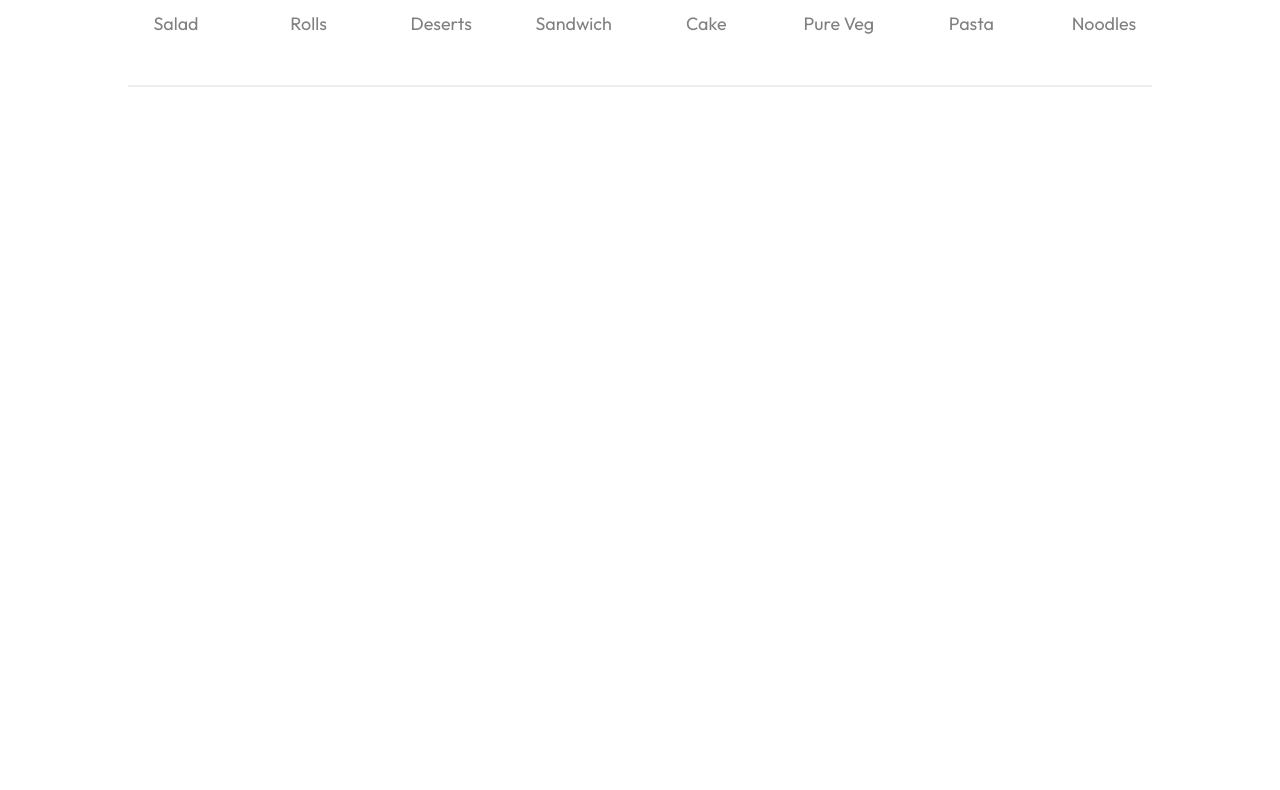
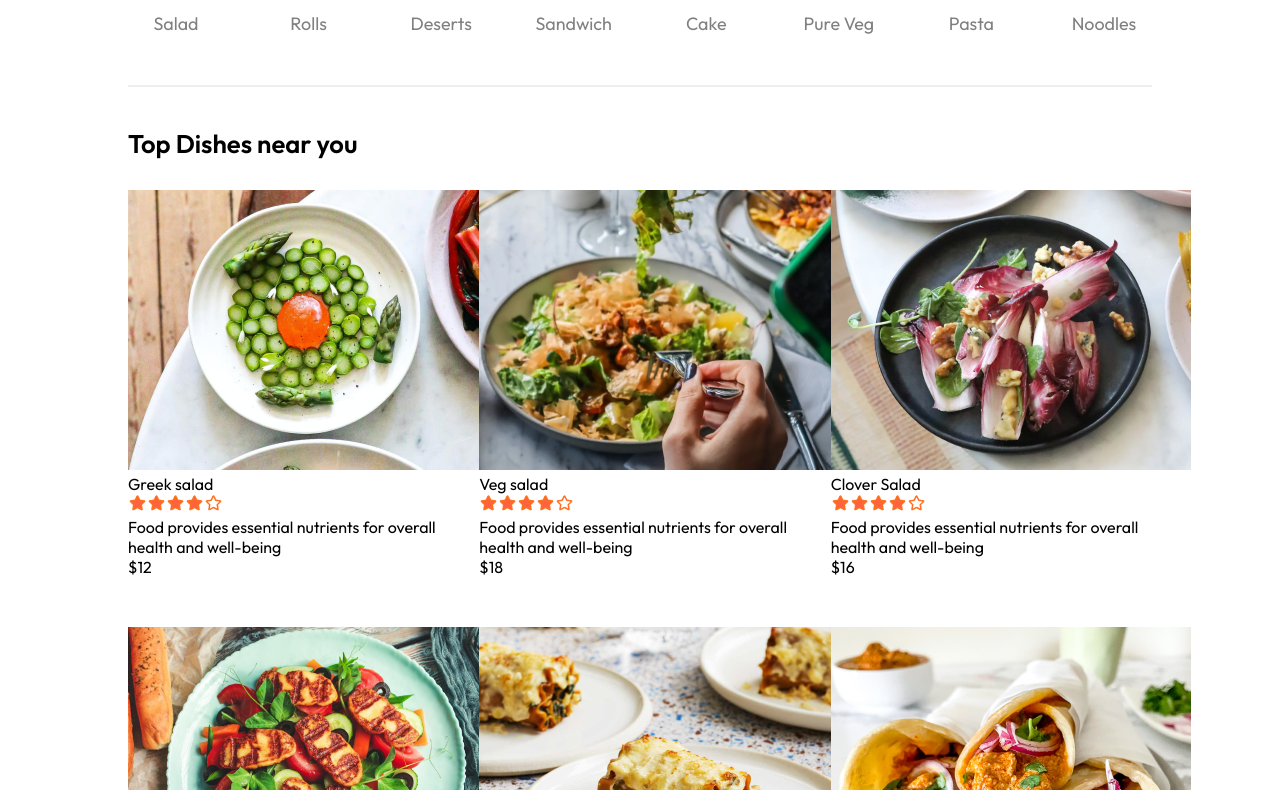
Before and after one commit to HxArmus/Food-Hub2.0, a React (Vite) app: page / in a window 1280 px wide. Shown: the part 830-1620 px from the top of the page. Before the commit the page ends 927 px from the top, so only its background shows below. Built offline with nearby package versions, Linux system fonts and the light colour scheme.

Commit message:
setting up context and food display complete

```diff
--- /dev/null
+++ b/src/components/Fooddisplay/Fooddisplay.css
@@ -0,0 +1,16 @@
+.Food-display{
+    margin-top: 30px;
+}
+.Food-display h2{
+    font-size: max(2vw,24px);
+    font-weight: 600;
+
+
+}
+.Food-display-list{
+    display: grid;
+    grid-template-columns: repeat(auto-fit,minmax(250px,1fr));
+    margin-top: 30px;
+    gap: 30px;
+    row-gap: 50px;
+}
--- /dev/null
+++ b/src/components/Fooddisplay/Fooddisplay.jsx
@@ -0,0 +1,21 @@
+import React, { useContext } from 'react'
+import './Fooddisplay.css'
+import { StoreContext } from '../../context/Storecontext.jsx'
+import Fooditem from '../Fooditem/Fooditem.jsx'
+
+const Fooddisplay = () => {
+  const { food_list } = useContext(StoreContext)
+  return (
+    <div className='Food-display ' id='Food-display'>
+      <h2>Top Dishes near you</h2>
+      <div className="Food-display-list">
+        {food_list.map((item,index)=>{
+          return <Fooditem keys={index} id={item._id} name={item.name} description={item.description} price={item.price} image={item.image} />
+
+        })}
+      </div>
+    </div>
+  )
+}
+
+export default Fooddisplay
--- /dev/null
+++ b/src/components/Fooditem/Fooditem.jsx
@@ -0,0 +1,26 @@
+import React from 'react'
+import './Fooditem.css'
+import { assets } from '../../assets/assets'
+
+const Fooditem = ({id,name,price,description,image}) => {
+  return (
+    <div className='Food-item'>
+        <div className="Food-item-img-container">
+        <img className="Food-item-img"src={image} alt="" />
+        </div>
+         <div className='Food-item-info'>
+            <div className="Food-item-name-rating">
+                <p>{name}</p>
+                <img src={assets.rating_starts} alt="" />
+            </div>
+            <p className='Food-item-desc'>{description}</p>
+            <p className="Food-item-price">${price}</p>
+         </div>
+
+
+
+    </div>
+  )
+}
+
+export default Fooditem
--- a/src/components/pages/Home/Home.css
+++ b/src/components/pages/Home/Home.css
@@ -0,0 +1,9 @@
+.home-container {
+  padding: 20px 0;
+}
+
+@media (max-width: 768px) {
+  .home-container {
+    padding: 10px 0;
+  }
+}
--- a/src/components/pages/Home/Home.jsx
+++ b/src/components/pages/Home/Home.jsx
@@ -2,6 +2,7 @@
 import './Home.css'
 import Header from '../../Header/Header'
 import Exploremenu from '../../Exploremenu/Exploremenu'
+import Fooddisplay from '../../Fooddisplay/Fooddisplay'
 
 const Home = () => {
   const [category, setCategory] = React.useState('all');
@@ -12,6 +13,7 @@
 
       <Header/>
       <Exploremenu category={category} setCategory={setCategory} />
+      <Fooddisplay category={category} />
     </div>
   )
 }
--- /dev/null
+++ b/src/context/Storecontext.jsx
@@ -0,0 +1,20 @@
+import React, { createContext } from "react";
+import { food_list } from "../assets/assets";
+
+
+export const StoreContext = createContext(null);
+
+const StoreContextProvider = (props) => {
+    const contextValue = {
+         food_list
+
+    };
+
+    return (
+        <StoreContext.Provider value={contextValue}>
+            {props.children}
+        </StoreContext.Provider>
+    );
+};
+
+export default StoreContextProvider;
--- a/src/main.jsx
+++ b/src/main.jsx
@@ -3,9 +3,12 @@
 import './index.css'
 import App from './App.jsx'
 import { BrowserRouter } from 'react-router-dom'
+import StoreContextProvider from './context/Storecontext.jsx'
 
 createRoot(document.getElementById('root')).render(
   <BrowserRouter>
-    <App />
+    <StoreContextProvider>
+      <App />
+    </StoreContextProvider>
   </BrowserRouter>
 )
```
Also changed, not shown: src/components/Exploremenu/Exploremenu.css (line endings or trailing spaces), src/components/Fooditem/Fooditem.css (added), src/components/Navbar/Navbar.css (line endings or trailing spaces).
